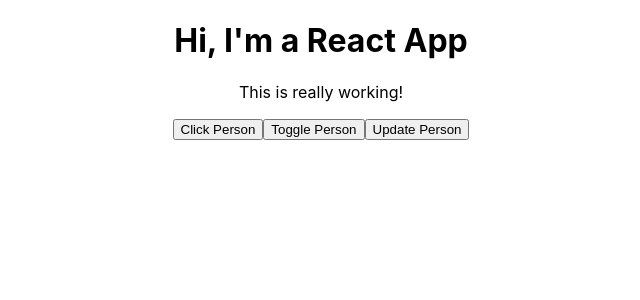
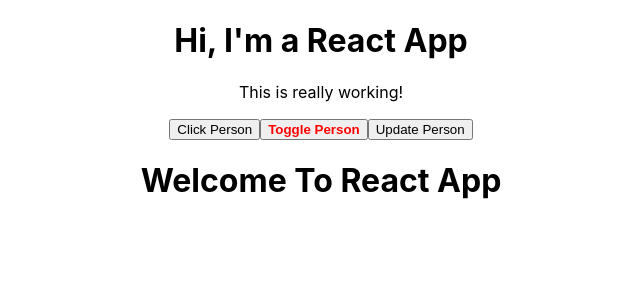
Before and after one commit to mesadhan/simple-react-app, a React (Create React App) app: page / in a window 1280 px wide. Shown: the top 300 px of the page, without its empty margins (319-959 px from the left). Built offline with nearby package versions, Linux system fonts and the light colour scheme.

Commit message:
optimize previous functionality

```diff
--- a/src/app/App.js
+++ b/src/app/App.js
@@ -98,12 +98,13 @@
                 <h1>Hi, I'm a React App</h1>
                 <p>This is really working!</p>
                 <button onClick={this.clickHandler}>Click Person</button>
-                <button onClick={this.togglePersonHandler}>Toggle Person</button>
+                <button style={{color: 'red', fontWeight: 'bold'}} onClick={this.togglePersonHandler}>Toggle Person</button>
                 <button onClick={() => this.updateHandler('Maximilian!!')}>Update Person</button>
 
 
                 {persons}
 
+                <h1>Welcome To React App</h1>
 
             </div>
         );
```
